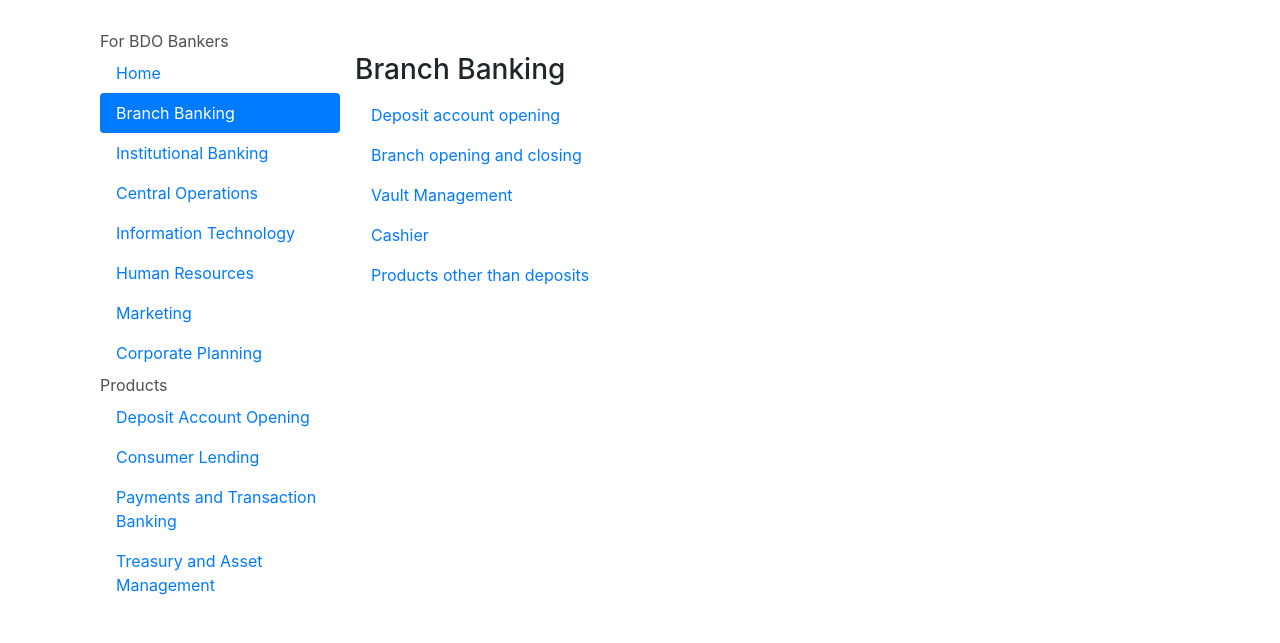
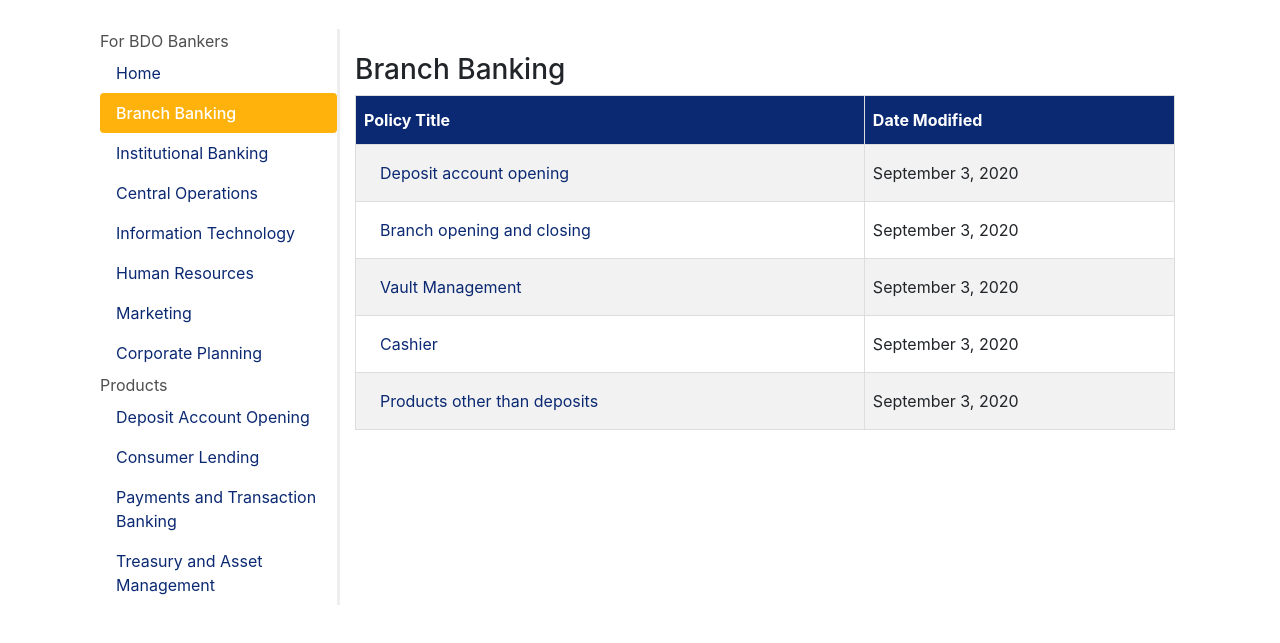
Before and after one commit to BeaUy/AzureTestSite3, a plain HTML site: page policy1.html in a window 1280 px wide. Both pictures are taken after a click on the link "Branch Banking". Shown: the part 65-708 px from the top of the page. Drawn offline with nearby package versions, Linux system fonts and the light colour scheme.

Commit message:
Add files via upload

```diff
--- a/policy1.css
+++ b/policy1.css
@@ -1,11 +1,13 @@
-  @media screen and (min-width: 801px)
-.site-search, .leftcolumn, .social {
+@media screen and (min-width: 801px)
+    .site-search, .leftcolumn, .social {
     display: block!important;
+    border-right-style: dotted;
 }
 
 @media screen and (max-width: 1280px)
 .leftcolumn {
     width: 230px;
+    border-right-style: dotted;
 }
 
 .leftcolumn {
@@ -13,6 +15,7 @@
     float: left;
     font-size: 16px;
     color: #4f4f4f;
+    border-right-style: inset;
 }
 
 @media screen and (max-width: 1280px)
@@ -39,3 +42,37 @@ div {
     padding: 0 15px;
     margin: 0 auto;
 }
+
+.nav-pills .nav-link.active, .nav-pills .nav-link.active:hover,.nav-pills .nav-link.active:focus{
+    background-color: #ffb20c;
+    color:white;
+    font-weight:550;
+}
+
+.nav-link:hover {
+    background-color: #f2deb1;
+}
+
+.nav-link {
+    color: #0b2972;
+}
+
+#policy-table-1 {
+  border-collapse: collapse;
+  width: 100%;
+}
+
+#policy-table-1 td, #policy-table-1 th {
+  border: 1px solid #ddd;
+  padding: 8px;
+}
+
+#policy-table-1 tr:nth-child(even){background-color: #f2f2f2;}
+
+#policy-table-1 th {
+  padding-top: 12px;
+  padding-bottom: 12px;
+  text-align: left;
+  background-color: #0b2972;
+  color: white;
+}
--- a/policy1.html
+++ b/policy1.html
@@ -15,11 +15,12 @@
 <br>
 
 <div class="container">
-  <h2>Policy Index</h2>
+  <h2 href="index.html">Policy Index</h2>
   <br>
 
 <div class="wrapper">
   <!-- Nav pills -->
+    <nav>
     <div class="leftcolumn">
     <ul class="nav nav-pills flex-column" role="tablist">
       <li>For BDO Bankers</li>
@@ -62,6 +63,7 @@
       </li>
     </ul>
     </div>
+    </nav>
 
     <!-- Tab panes -->
     <div class="centercolumn">
@@ -69,26 +71,98 @@
         <div id="home" class="container tab-pane active"><br>
           <h3>HOME</h3>
           <p>Lorem ipsum dolor sit amet, consectetur adipisicing elit, sed do eiusmod tempor incididunt ut labore et dolore magna aliqua.</p>
+          <table id="policy-table-1">
+            <tr>
+              <th>Policy Title</th>
+              <th>Date Modified</th>
+            </tr>
+            <tr>
+              <td>
+                <a class="nav-link active" data-toggle="pill" href="#branch-banking-1">
+                Deposit account opening
+                </a>
+              </td>
+              <td>September 3, 2020</td>
+            </tr>
+            <tr>
+              <td>
+                <a class="nav-link" data-toggle="pill" href="#branch-banking-2">
+                Branch opening and closing
+                </a>
+              </td>
+              <td>September 3, 2020</td>
+            </tr>
+            <tr>
+              <td>
+                <a class="nav-link" data-toggle="pill" href="#branch-banking-3">Vault Management
+                </a>
+              </td>
+              <td>September 3, 2020</td>
+            </tr>
+            <tr>
+              <td>
+                <a class="nav-link" data-toggle="pill" href="#branch-banking-4">Cashier
+                </a>
+              </td>
+              <td>September 3, 2020</td>
+            </tr>
+            <tr>
+              <td>
+                <a class="nav-link" data-toggle="pill" href="#branch-banking-5">Products other than deposits
+                </a>
+              </td>
+              <td>September 3, 2020</td>
+            </tr>
+
+          </table>
         </div>
         <div id="menu1" class="container tab-pane fade"><br>
           <h3>Branch Banking</h3>
-          <ul class="nav flex-column" role="tablist">
-            <li class="nav-item">
-              <a class="nav-link active" data-toggle="pill" href="#branch-banking-1">Deposit account opening</a>
-            </li>
-            <li class="nav-item">
-              <a class="nav-link" data-toggle="pill" href="#branch-banking-2">Branch opening and closing</a>
-            </li>
-            <li class="nav-item">
-              <a class="nav-link" data-toggle="pill" href="#branch-banking-3">Vault Management</a>
-            </li>
-            <li class="nav-item">
-              <a class="nav-link" data-toggle="pill" href="#branch-banking-4">Cashier</a>
-            </li>
-            <li class="nav-item">
-              <a class="nav-link" data-toggle="pill" href="#branch-banking-5">Products other than deposits</a>
-            </li>
-          </ul>
+          <table id="policy-table-1">
+            <tr>
+              <th>Policy Title</th>
+              <th>Date Modified</th>
+            </tr>
+            <tr>
+              <td>
+                <a class="nav-link" data-toggle="pill" href="#branch-banking-1">
+                Deposit account opening
+                </a>
+              </td>
+              <td>September 3, 2020</td>
+            </tr>
+            <tr>
+              <td>
+                <a class="nav-link" data-toggle="pill" href="#branch-banking-2">
+                Branch opening and closing
+                </a>
+              </td>
+              <td>September 3, 2020</td>
+            </tr>
+            <tr>
+              <td>
+                <a class="nav-link" data-toggle="pill" href="#branch-banking-3">Vault Management
+                </a>
+              </td>
+              <td>September 3, 2020</td>
+            </tr>
+            <tr>
+              <td>
+                <a class="nav-link" data-toggle="pill" href="#branch-banking-4">Cashier
+                </a>
+              </td>
+              <td>September 3, 2020</td>
+            </tr>
+            <tr>
+              <td>
+                <a class="nav-link" data-toggle="pill" href="#branch-banking-5">Products other than deposits
+                </a>
+              </td>
+              <td>September 3, 2020</td>
+            </tr>
+
+          </table>
+
         </div>
         <div id="menu2" class="container tab-pane fade"><br>
           <h3>Institutional Banking</h3>
@@ -137,6 +211,7 @@
           <p>Sed ut perspiciatis unde omnis iste natus error sit voluptatem accusantium doloremque laudantium, totam rem aperiam.</p>
         </div>
         <div id="branch-banking-1" class="container tab-pane fade"><br>
+          <h5><a href="#menu1">Branch banking</a></h5>
           <h3>Deposit account opening</h3>
           <p>Sed ut perspiciatis unde omnis iste natus error sit voluptatem accusantium doloremque laudantium, totam rem aperiam.</p>
         </div>
```
Also changed, not shown: index.html (+2 -2 lines).
